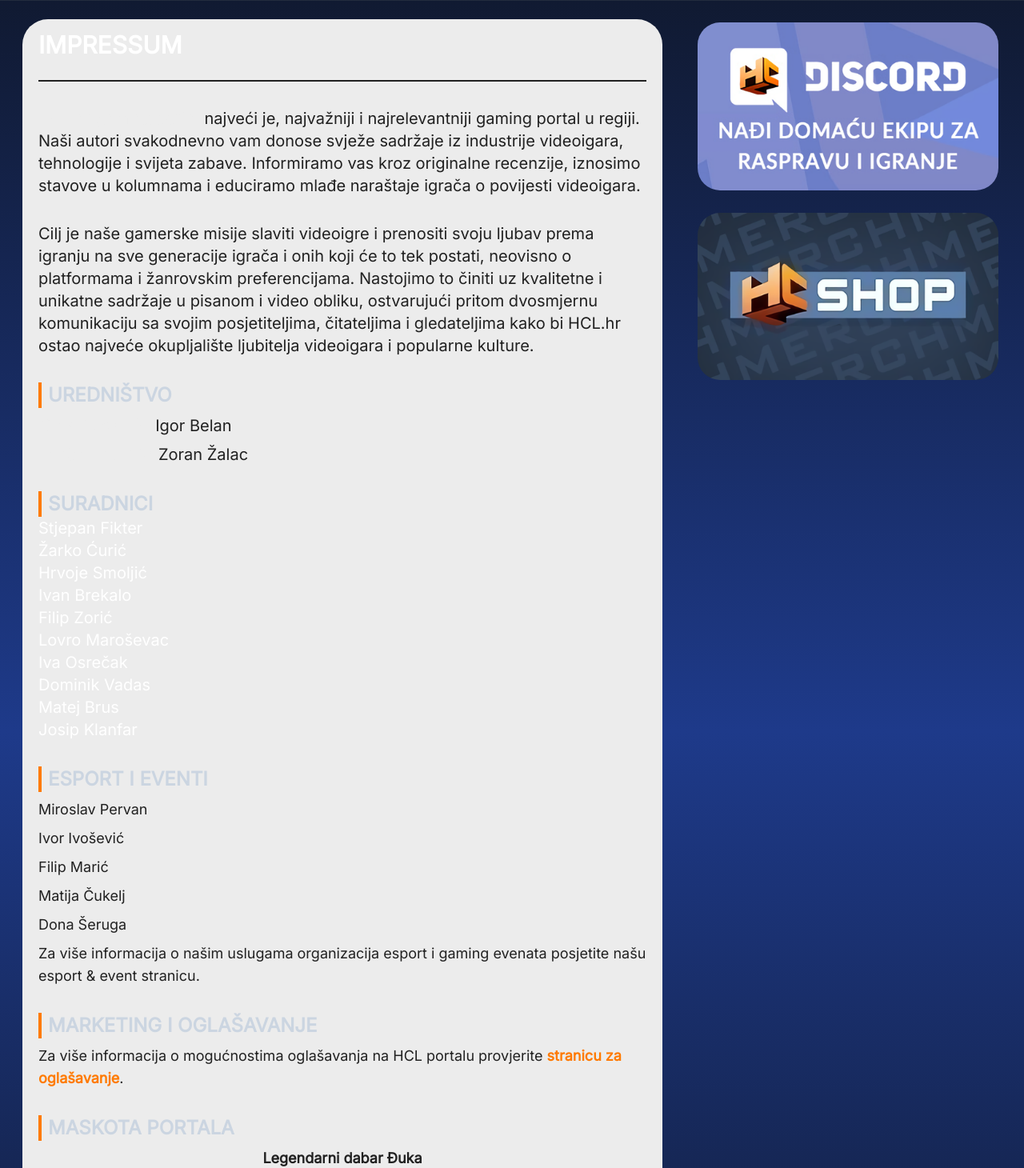
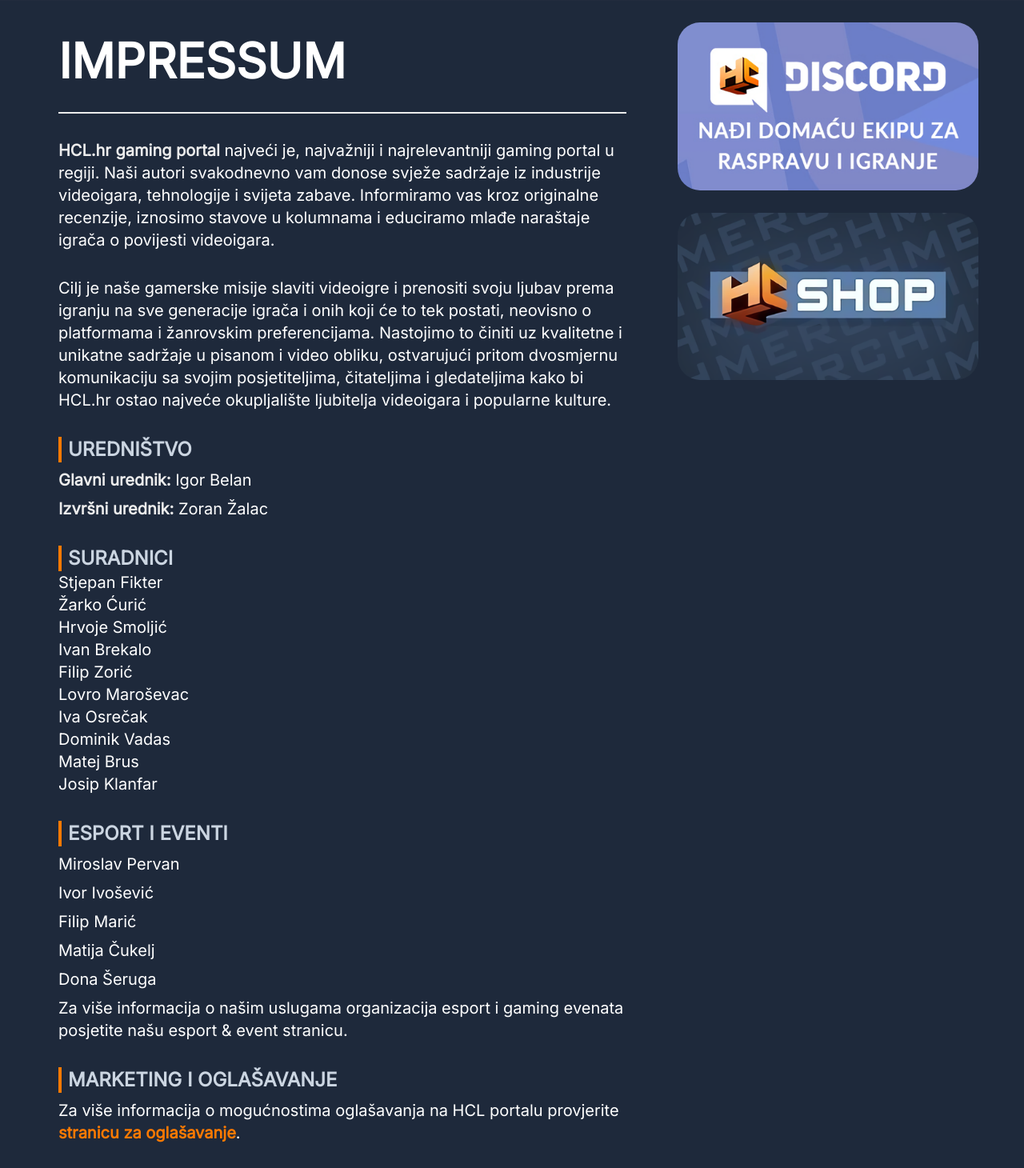
Before and after one commit to JBejoFesb/HCI-Project, a Next.js app: page /impressum in a window 1280 px wide. Shown: the part 80-1540 px from the top of the page at 80% size. Built offline with nearby package versions, Linux system fonts and the light colour scheme; what @neojp/tailwindcss-line-clamp-utilities would draw is missing.

Commit message:
Final version of Legal pages

```diff
--- a/components/cards/popular-news-card-container/popular-news-card-container.tsx
+++ b/components/cards/popular-news-card-container/popular-news-card-container.tsx
@@ -13,7 +13,7 @@
             {
                 featuredPosts.map((post: IPopularNewsCard, i:number) => {
                     return (
-                        <PopularNewsCard slug={post.slug} title={post.title} type={post.type} mainImage={post.mainImage} isMain={i == 0 ? true : false} key={`${post.slug}-popular-card`}/>
+                        <PopularNewsCard slug={post.slug} title={post.title} type={post.type} mainImage={post.mainImage} isMain={i == 0} key={`${post.slug}-popular-card`}/>
                     )
                 })
             }
--- a/components/post-content/news-post-content/news-post-content.tsx
+++ b/components/post-content/news-post-content/news-post-content.tsx
@@ -27,12 +27,12 @@
 const NewsPostContent: React.FC<INewsPostContainer> = ({ newsPost, videoPosts, popularPosts }) => {
     return (
         <div className=' flex flex-row xl:flex-col gap-5 lg:pl-5 lg:pr-5 2xl:pl-10 2xl:pr-10'>
-            <div className="max-xl:hidden flex flex-col px-2 gap-6 xl:max-w-[1100px]">
+            <div className="max-xl:hidden flex flex-col gap-6 xl:max-w-[1150px]">
                 <h1>{newsPost.title}</h1>
                 <h3><Link href='/impressum' className="text-main-orange hover:underline font-semibold cursor-pointer">{newsPost.author}</Link> | <span><TimeSince creation={newsPost.creation} /> | </span><Link href='/news' className=" text-main-orange cursor-pointer hover:underline font-semibold">{translateTypes[newsPost.type.type]}</Link></h3>
                 <img className=" w-full max-w-none rounded-xl" src={newsPost.mainImage.url} alt={newsPost.title}/>
             </div>
-            <div className=" flex flex-col xl:flex-row justify-between xl:max-w-[1100px]">
+            <div className=" flex flex-col xl:flex-row gap-5 xl:max-w-[1150px]">
                 <div className=" flex flex-col p-5 xl:px-2 xl:py-0  gap-6 lg:gap-8 max-w-[750px]">
                     <h1 className="xl:hidden">{newsPost.title}</h1>
                     <h3 className="xl:hidden"><Link href='/impressum' className="text-main-orange hover:underline font-semibold cursor-pointer">{newsPost.author}</Link> | <span><TimeSince creation={newsPost.creation} /> | </span><Link href='/news' className=" text-main-orange cursor-pointer hover:underline font-semibold">{translateTypes[newsPost.type.type]}</Link></h3>
--- a/pages/impressum.tsx
+++ b/pages/impressum.tsx
@@ -17,24 +17,24 @@
             <title>HCL Impressum</title>
         </Head>
         <Header />
-        <div className=' pt-16 pb-20 flex flex-col items-center bg-gradient-to-b from-slate-900 via-blue-900 to-slate-900'>
+        <div className=' pt-16 pb-20 flex flex-col items-center bg-slate-800'>
             <div className=' flex flex-row justify-between gap-10 pl-5 pr-5 pt-10'>
-                <div className=' flex flex-col bg-dirty-white rounded-[32px] max-w-[800px] text-dark-text pt-5 pr-5 pl-5 pb-5 gap-8'>
-                    <h1 className=" font-bold text-3xl leading-6">IMPRESSUM</h1>
-                    <hr className=" border-[1px] border-dark-text"></hr>
-                    <p className=" text-xl text-dark-text leading-7"><b>HCL.hr gaming portal</b> najveći je, najvažniji i najrelevantniji gaming portal u regiji. Naši autori svakodnevno
+                <div className=' flex flex-col max-w-[750px] pt-5 pr-5 pl-5 pb-5 gap-8'>
+                    <h1>IMPRESSUM</h1>
+                    <hr></hr>
+                    <p><b>HCL.hr gaming portal</b> najveći je, najvažniji i najrelevantniji gaming portal u regiji. Naši autori svakodnevno
                         vam donose svježe sadržaje iz industrije videoigara, tehnologije i svijeta zabave. Informiramo vas kroz
                         originalne recenzije, iznosimo stavove u kolumnama i educiramo mlađe naraštaje igrača o povijesti videoigara.
                     </p>
-                    <p className=" text-xl text-dark-text leading-7">Cilj je naše gamerske misije slaviti videoigre i prenositi svoju ljubav prema igranju na sve generacije
+                    <p >Cilj je naše gamerske misije slaviti videoigre i prenositi svoju ljubav prema igranju na sve generacije
                         igrača i onih koji će to tek postati, neovisno o platformama i žanrovskim preferencijama. Nastojimo to činiti uz
                         kvalitetne i unikatne sadržaje u pisanom i video obliku, ostvarujući pritom dvosmjernu komunikaciju sa svojim posjetiteljima,
                         čitateljima i gledateljima kako bi HCL.hr ostao najveće okupljalište ljubitelja videoigara i popularne kulture.
                     </p>
                     <div className=" flex flex-col gap-2">
-                        <h2 className=" font-bold text-2xl pl-2 border-l-4 border-main-orange">UREDNIŠTVO</h2>
-                        <p className=" text-xl text-dark-text"><b>Glavni urednik:</b> Igor Belan{'\n'}</p>
-                        <p className=" text-xl text-dark-text"><b>Izvršni urednik:</b> Zoran Žalac</p>
+                        <h2>UREDNIŠTVO</h2>
+                            <p ><b>Glavni urednik:</b> Igor Belan{'\n'}</p>
+                            <p ><b>Izvršni urednik:</b> Zoran Žalac</p>
                     </div>
                     <div>
                         <h2>SURADNICI</h2>
@@ -50,24 +50,24 @@
                         <p>Josip Klanfar</p>
                     </div>
                     <div className=" flex flex-col gap-2">
-                        <h2 className=" font-bold text-2xl pl-2 border-l-4 border-main-orange">ESPORT I EVENTI</h2>
-                        <p className=" text-lg text-dark-text">Miroslav Pervan</p>
-                        <p className=" text-lg text-dark-text">Ivor Ivošević</p>
-                        <p className=" text-lg text-dark-text">Filip Marić</p>
-                        <p className=" text-lg text-dark-text">Matija Čukelj</p>
-                        <p className=" text-lg text-dark-text">Dona Šeruga</p>
-                        <p className=" text-lg text-dark-text">Za više informacija o našim uslugama organizacija esport i
+                        <h2>ESPORT I EVENTI</h2>
+                        <p>Miroslav Pervan</p>
+                        <p>Ivor Ivošević</p>
+                        <p>Filip Marić</p>
+                        <p>Matija Čukelj</p>
+                        <p>Dona Šeruga</p>
+                        <p>Za više informacija o našim uslugama organizacija esport i
                                  gaming evenata posjetite našu <Link href="/organizacija-esport-natjecanja-gaming-eventi/">esport & event stranicu</Link>.
                         </p>
                     </div>
                     <div className=" flex flex-col gap-2">
-                        <h2 className=" font-bold text-2xl pl-2 border-l-4 border-main-orange">MARKETING I OGLAŠAVANJE</h2>
-                        <p className=" text-lg text-dark-text">Za više informacija o mogućnostima oglašavanja na HCL portalu provjerite <Link href="/oglasavanje" className=" text-main-orange hover:underline font-semibold">stranicu za oglašavanje</Link>.</p>
+                        <h2 >MARKETING I OGLAŠAVANJE</h2>
+                        <p >Za više informacija o mogućnostima oglašavanja na HCL portalu provjerite <Link href="/oglasavanje" className=" text-main-orange hover:underline font-semibold">stranicu za oglašavanje</Link>.</p>
                     </div>
                     <div className=" flex flex-col gap-2">
-                        <h2 className=" font-bold text-2xl pl-2 border-l-4 border-main-orange">MASKOTA PORTALA</h2>
-                        <div className=" mx-auto">
-                            <p className=" text-center font-semibold text-lg text-dark-text pb-2">Legendarni dabar Đuka</p>
+                        <h2 >MASKOTA PORTALA</h2>
+                        <div className=" mx-auto text-center">
+                            <p>Legendarni dabar Đuka</p>
                             <Image src="/images/dabar-front-total-final-merged-mali2.png" alt="dabar" width="400" height="400" />
                         </div>
                     </div>
--- a/pages/under-construction.tsx
+++ b/pages/under-construction.tsx
@@ -15,10 +15,10 @@
             <title>HCL UNDER CONSTRUCTION</title>
         </Head>
         <Header />
-            <div className=' pt-16 pb-20 flex flex-col items-center bg-gradient-to-b from-slate-900 via-blue-900 to-slate-900 min-h-[77vh]'>
+            <div className=' pt-16 pb-20 flex flex-col items-center bg-slate-800 min-h-[77vh]'>
                 <div className=' flex flex-row justify-between gap-10 pl-5 pr-5 pt-10'>
-                    <div className=' flex flex-col bg-dirty-white rounded-[32px] max-w-[800px] text-dark-text pt-5 pr-5 pl-5 pb-5 gap-8'>
-                        <p>UNDER CONSTRUCTION</p>
+                    <div className=' flex flex-col max-w-[800px] text-dark-text pt-5 pr-5 pl-5 pb-5 gap-8'>
+                        <p>!UNDER CONSTRUCTION!</p>
                     </div>
                     <SidebarContainer data={[]} widgets={true}/>
                 </div>
--- a/styles/globals.css
+++ b/styles/globals.css
@@ -25,7 +25,7 @@
 
 h1 {
   @apply
-  font-bold text-3xl md:text-4xl lg:text-5xl xl:text-6xl leading-10 xl:leading-[5rem] text-white
+  font-bold text-3xl md:text-4xl lg:text-5xl xl:text-6xl leading-10 xl:leading-[4rem] text-white
 }
 
 h2 {
@@ -44,12 +44,12 @@
 
 hr {
   @apply
-  border-[1px] border-black
+  border-[1px] border-dirty-white
 }
 
 p {
   @apply
-  text-base lg:text-xl leading-8  text-white
+  text-base lg:text-xl leading-7  text-white
 }
 
 blockquote {
@@ -63,7 +63,7 @@
 }
 
 td {
-  @apply border-2 border-x-slate-300/50 lg:border-slate-900/50
+  @apply border-2 border-x-slate-300/50
   text-center
 }
 
```
Also changed, not shown: pages/kontakt.tsx (+8 -8 lines), pages/oglasavanje.tsx (+10 -10 lines), pages/uvjeti-koristenja.tsx (+23 -23 lines).
